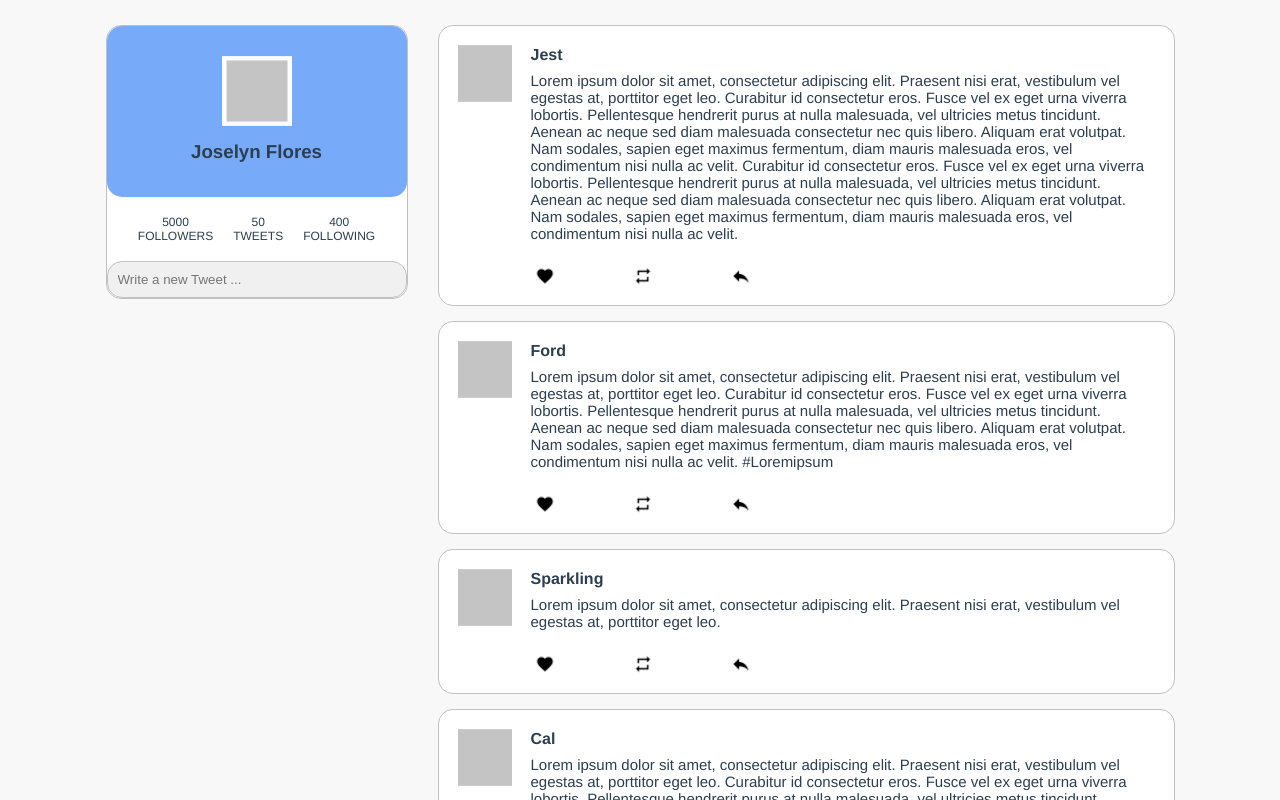
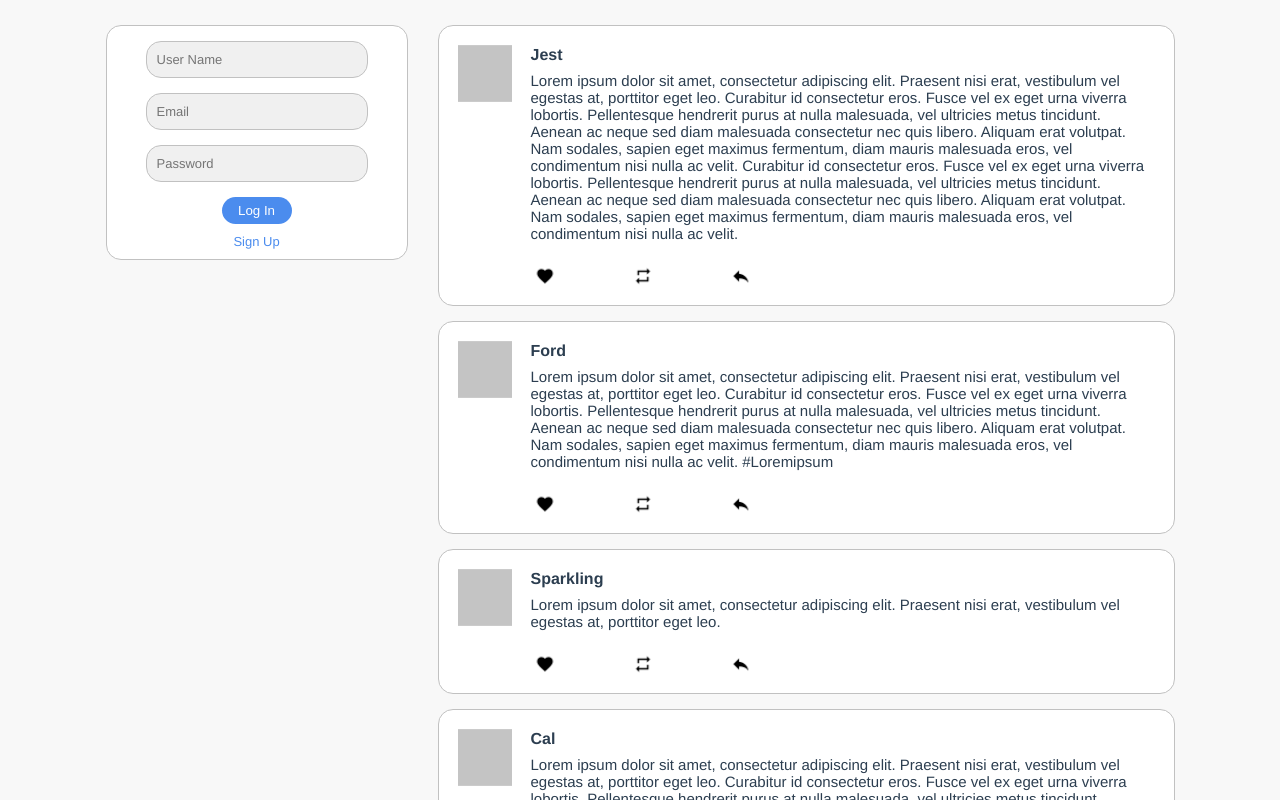
Before and after one commit to AmadoJunior/TwitterCloneVue, a Vue app: page / in a window 1280 px wide. Shown: the top 800 px of the page. Built offline with nearby package versions, Linux system fonts and the light colour scheme.

Commit message:
Added login logic and implemented store like object in main.js

```diff
--- a/package.json
+++ b/package.json
@@ -8,6 +8,7 @@
     "lint": "vue-cli-service lint"
   },
   "dependencies": {
+    "axios": "^0.19.2",
     "core-js": "^3.6.4",
     "vue": "^2.6.11"
   },
--- a/src/App.vue
+++ b/src/App.vue
@@ -1,6 +1,7 @@
 <template>
   <div id="app">
-    <profileCmp/>
+    <profileCmp v-if="state.loggedIn" />
+    <logInCmp v-else />
     <div id="posts">
       <postCmp v-for="post in posts"
       :key="post.userName"
@@ -14,12 +15,15 @@
 <script>
 import postCmp from "./components/postCmp";
 import profileCmp from "./components/profileCmp";
+import logInCmp from "./components/logInCmp";
+import {store} from "./main";
 
 export default {
   name: 'App',
   components: {
     postCmp,
-    profileCmp
+    profileCmp,
+    logInCmp
   },
   data(){
     return{
@@ -40,7 +44,8 @@ export default {
           userName: "Cal",
           postMessage: "Lorem ipsum dolor sit amet, consectetur adipiscing elit. Praesent nisi erat, vestibulum vel egestas at, porttitor eget leo. Curabitur id consectetur eros. Fusce vel ex eget urna viverra lobortis. Pellentesque hendrerit purus at nulla malesuada, vel ultricies metus tincidunt. Aenean ac neque sed diam malesuada consectetur nec quis libero. Aliquam erat volutpat. Nam sodales, sapien eget maximus fermentum, diam mauris malesuada eros, vel condimentum nisi nulla ac velit. Pellentesque hendrerit purus at nulla malesuada, vel ultricies metus tincidunt. Aenean ac neque sed diam malesuada consectetur nec quis libero. Aliquam erat volutpat. Nam sodales, sapien eget maximus fermentum, diam mauris malesuada eros, vel condimentum nisi nulla ac velit."
         },
-      ]
+      ],
+      state: store.state
     }
   }
 }
@@ -49,6 +54,11 @@ export default {
 <style>
 body{
   margin: 0px;
+}
+textarea, input{
+  font-family: Avenir, Helvetica, Arial, sans-serif;
+  font-size: 13px;
+  border:solid 1px #c1c1c1;
 }
 #app {
   font-family: Avenir, Helvetica, Arial, sans-serif;
--- /dev/null
+++ b/src/components/logInCmp.vue
@@ -0,0 +1,64 @@
+<template>
+    <div id="container">
+        <input type="text" class="input" placeholder="User Name" v-model="userName">
+        <input type="text" class="input" placeholder="Email" v-model="email">
+        <input type="text" class="input" placeholder="Password" v-model="password">
+        <button id="button" @click="logIn()">Log In</button>
+        <span>Sign Up</span>
+    </div>
+</template>
+
+<script>
+import {store} from "./../main";
+export default {
+    data(){
+        return {
+            userName: "",
+            email: "",
+            password: ""
+        }
+    },
+    methods:{
+        logIn(){
+            store.authenticate(this.userName, this.email, this.password);
+        }
+    }
+}
+</script>
+
+<style scoped>
+    span{
+        margin-bottom: 10px;
+        font-size: 13px;
+        color: #4b8cee;
+        cursor: pointer;
+    }
+    #container{
+        background-color: white;
+        border-radius: 15px;
+        border: solid 1px #c1c1c1;
+        margin: 15px;
+        max-height: 400px;
+        width: 300px;
+        display:flex;
+        flex-direction: column;
+        align-items: center;
+    }
+    #button{
+        padding:6px;
+        background-color: #4b8cee;
+        color: white;
+        border-radius: 15px;
+        border: none;
+        margin: 15px 0px 10px 0px;
+        width: 70px;
+        cursor: pointer;
+    }
+    .input{
+        border-radius: 15px;
+        background-color: #f0f0f0;
+        padding: 10px;
+        margin: 15px 15px 0px 15px;
+        width: 200px;
+    }
+</style>
--- a/src/components/profileCmp.vue
+++ b/src/components/profileCmp.vue
@@ -19,7 +19,7 @@
                     50
                 </span>
                 <span>
-                    TWEETS
+                    POSTS
                 </span>
             </div>
             <div class="statContainer">
@@ -32,14 +32,41 @@
             </div>
         </div>
 
-        <input type="text" placeholder="Write a new Tweet ..." class="input">
+        <textarea type="text"
+        placeholder="Write a new Post ..."
+        class="input"
+        @focus="toggleExpand()"
+        @blur="toggleExpand()"
+        v-model="postMessage" >
+        </textarea>
+        <button id="postButton"
+        :class="{writing: isWriting, inactive: isInactive}"
+        @click="post()"
+        >Post</button>
 
     </div>
 </template>
 
 <script>
 export default {
-
+    data(){
+        return{
+            isWriting: false,
+            isInactive: true,
+            postMessage: ""
+        }
+    },
+    methods:{
+        toggleExpand(){
+            setTimeout(()=>{
+                this.isWriting = !this.isWriting;
+                this.isInactive = !this.isInactive;
+            }, 200);
+        },
+        post(){
+            this.postMessage = "";
+        }
+    }
 }
 </script>
 
@@ -53,6 +80,7 @@ export default {
         margin-top: 0px;
     }
     #profileContainer{
+        position: relative;
         background-color: white;
         border-radius: 15px;
         border: solid 1px #c1c1c1;
@@ -60,7 +88,7 @@ export default {
         flex-direction: column;
         justify-content: space-between;
         margin: 15px;
-        max-height: 300px;
+        max-height: 400px;
         width: 300px;
     }
     #topContainer{
@@ -70,13 +98,39 @@ export default {
         flex-direction: column;
         align-items: center;
         padding: 15px;
+        margin: -1px;
     }
     .input{
+        resize: none;
         border-radius: 15px;
-        border: solid 1px #c1c1c1;
         background-color: #f0f0f0;
         background-color: #f0f0f0;
         padding: 10px;
+        height: 15px;
+        transition: 1s;
+        margin: -1px;
+    }
+    .input:focus{
+        height: 150px;
+    }
+    #postButton{
+        position: absolute;
+        bottom: 10px;
+        left: 50%;
+        width: 80px;
+        margin-left: -40px;
+        padding:6px;
+        background-color: #4b8cee;
+        color: white;
+        border-radius: 15px;
+        border: none;
+        cursor: pointer;
+    }
+    .writing{
+        display: static;
+    }
+    .inactive{
+        display:none;
     }
     #stats{
         display:flex;
--- a/src/main.js
+++ b/src/main.js
@@ -1,7 +1,35 @@
 import Vue from 'vue'
 import App from './App.vue'
 
+import User from "./tools/userService";
+
 Vue.config.productionTip = false
+
+export const store = {
+  state:{
+    loggedIn: false,
+    token: null,
+    userData: null,
+    error: false
+  },
+  async authenticate(userName, email, password){
+    try{
+      const data = await User.getToken(userName, email, password);
+      console.log(data);
+      this.state.token = data.token;
+      this.state.userData = data.userData;
+      this.state.loggedIn = true;
+      setTimeout(() =>{
+        this.state.loggedIn = false;
+        this.state.token = null;
+        this.state.userData = null;
+      }, 10000)
+    } catch(err) {
+      console.log(err);
+    }
+
+  }
+}
 
 new Vue({
   render: h => h(App),
--- /dev/null
+++ b/src/tools/userService.js
@@ -0,0 +1,23 @@
+import axios from "axios"
+
+class User{
+    static async getToken(userName, email, password){
+        const data = {
+            userName: userName,
+            email: email,
+            password: password
+        }
+        const response = await axios.post("api/user/login/", data);
+        return new Promise(
+            (resolve, reject) => {
+                try{
+                    const data = response.data;
+                    resolve(data);
+                } catch(err){
+                    reject(err);
+                }
+            }
+        )
+    }
+}
+export default User;
--- /dev/null
+++ b/vue.config.js
@@ -0,0 +1,14 @@
+const path = require("path");
+
+module.exports = {//this exports an object with different configurations
+    //for our vue app
+    //Setting the output directory of our build
+    outputDir: path.resolve(__dirname, "../server/public"),
+    devServer: {
+        proxy: {
+            "/api": { //adds a proxy for anything that is "/api"
+                target: "http://localhost:3000"
+            }
+        }
+    }
+}
```
Also changed, not shown: src/tools/postService.js (added), 1 other file (tests, documents, lock files or other folders).
